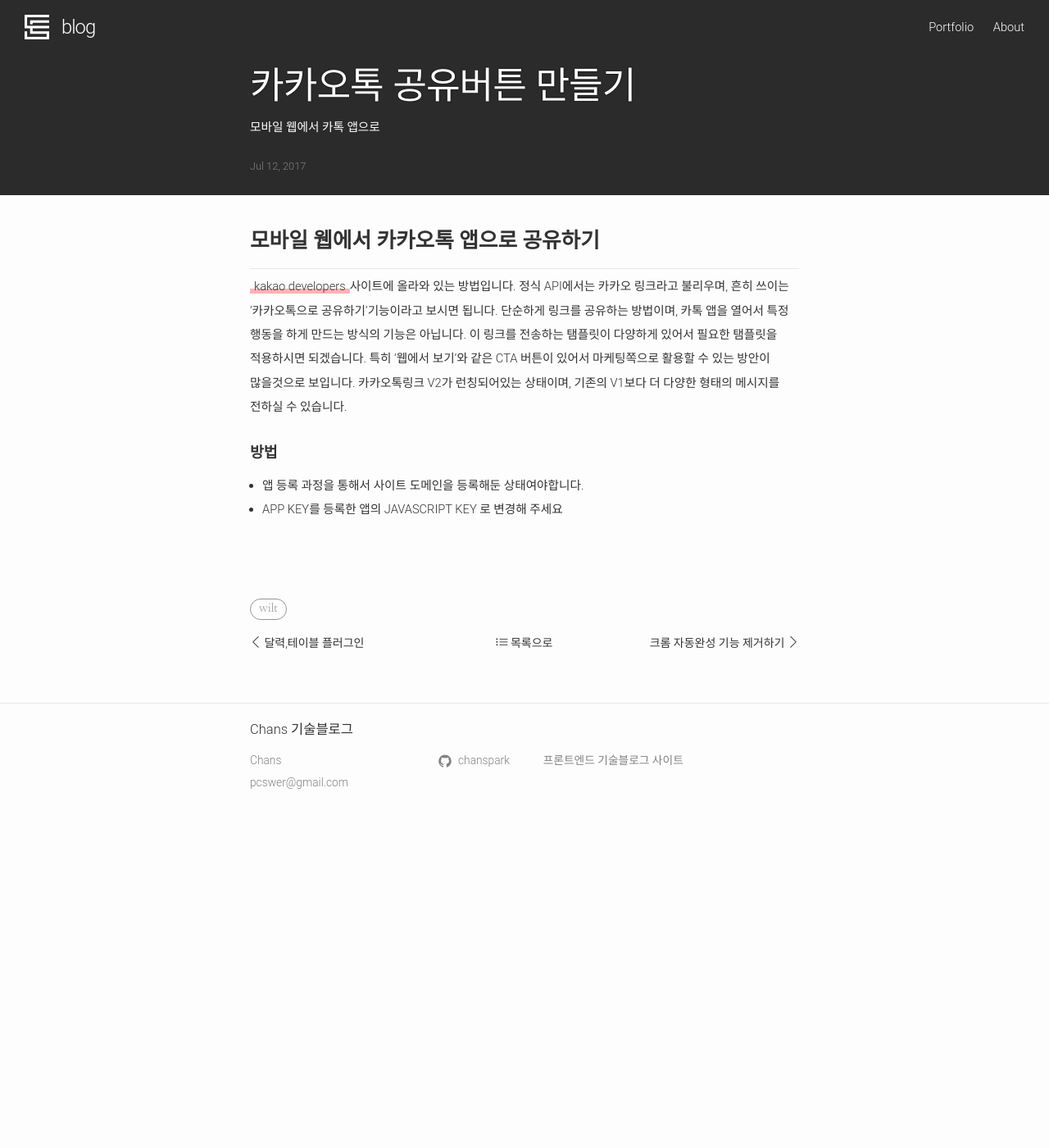
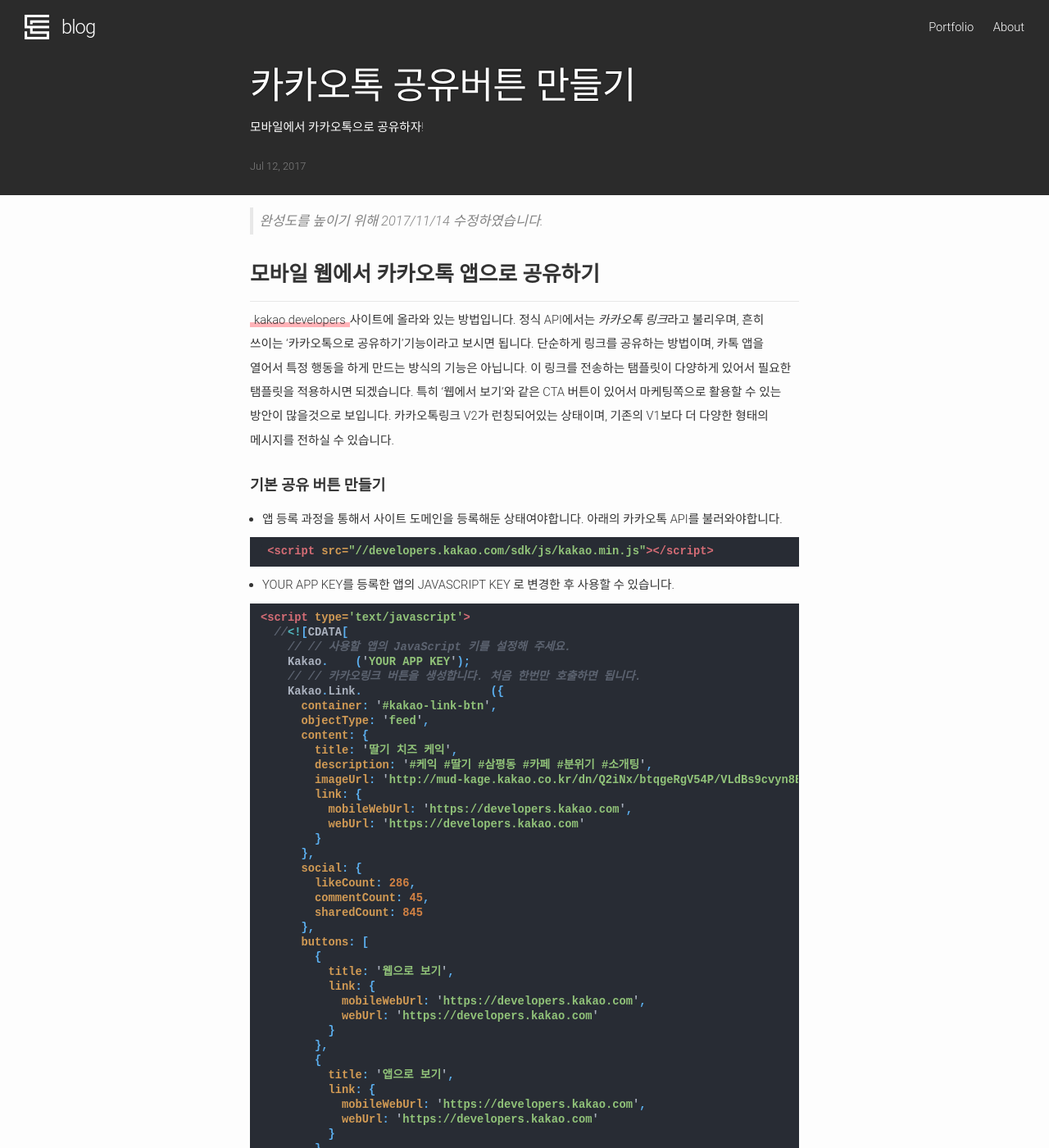
Before and after one commit to chanspark/chanspark.github.io, a Jekyll site: the page built from _posts/2017-07-12-카카오톡-공유버튼-만들기.markdown, in a window 1280 px wide and 1400 px high, scrolled down 212 px. Shown: the whole window at 82% size. Built offline with Jekyll 4.4.1, drawn with Linux system fonts in a browser that asks for light colours; nearby versions of some CDN libraries; comment, search, counter and statistics services are not loaded; before the commit the page ends 1211 px from its top, so only the background shows below that; some of the changed text lies outside the part shown.

Commit message:
[update] post content updated

````diff
--- a/_posts/2017-07-12-카카오톡-공유버튼-만들기.markdown
+++ b/_posts/2017-07-12-카카오톡-공유버튼-만들기.markdown
@@ -1,20 +1,142 @@
 ---
 layout: post
 title:  "카카오톡 공유버튼 만들기"
-description: "모바일 웹에서 카톡 앱으로"
+description: "모바일에서 카카오톡으로 공유하자!"
 author: chans
 image: " "
-date:   2017-07-12 20:30:00 +0900
+date:  2017-07-12 20:30:00 +0900
 tags: [wilt]
 comments: true
 ---
 
+> 완성도를 높이기 위해 2017/11/14 수정하였습니다.
+
 ## 모바일 웹에서 카카오톡 앱으로 공유하기
-[kakao developers](https://developers.kakao.com/docs/js#카카오링크-피드-템플릿-보내기)사이트에 올라와 있는 방법입니다.
-정식 API에서는 카카오 링크라고 불리우며, 흔히 쓰이는 '카카오톡으로 공유하기'기능이라고 보시면 됩니다. 단순하게 링크를 공유하는 방법이며, 카톡 앱을 열어서 특정 행동을 하게 만드는 방식의 기능은 아닙니다.
+[kakao developers](https://developers.kakao.com/docs/js/kakaotalklink)사이트에 올라와 있는 방법입니다.
+정식 API에서는 *카카오톡 링크*라고 불리우며, 흔히 쓰이는 '카카오톡으로 공유하기'기능이라고 보시면 됩니다. 단순하게 링크를 공유하는 방법이며, 카톡 앱을 열어서 특정 행동을 하게 만드는 방식의 기능은 아닙니다.
 이 링크를 전송하는 탬플릿이 다양하게 있어서 필요한 탬플릿을 적용하시면 되겠습니다. 특히 '웹에서 보기'와 같은 CTA 버튼이 있어서 마케팅쪽으로 활용할 수 있는 방안이 많을것으로 보입니다.
 카카오톡링크 V2가 런칭되어있는 상태이며, 기존의 V1보다 더 다양한 형태의 메시지를 전하실 수 있습니다.
 
-### 방법
-- 앱 등록 과정을 통해서 사이트 도메인을 등록해둔 상태여야합니다.
-- APP KEY를 등록한 앱의 JAVASCRIPT KEY 로 변경해 주세요
+### 기본 공유 버튼 만들기
+- 앱 등록 과정을 통해서 사이트 도메인을 등록해둔 상태여야합니다. 아래의 카카오톡 API를 불러와야합니다.
+
+``` html
+ <script src="//developers.kakao.com/sdk/js/kakao.min.js"></script>
+```
+
+- YOUR APP KEY를 등록한 앱의 JAVASCRIPT KEY 로 변경한 후 사용할 수 있습니다.
+
+``` html
+<script type='text/javascript'>
+  //<![CDATA[
+    // // 사용할 앱의 JavaScript 키를 설정해 주세요.
+    Kakao.init('YOUR APP KEY');
+    // // 카카오링크 버튼을 생성합니다. 처음 한번만 호출하면 됩니다.
+    Kakao.Link.createDefaultButton({
+      container: '#kakao-link-btn',
+      objectType: 'feed',
+      content: {
+        title: '딸기 치즈 케익',
+        description: '#케익 #딸기 #삼평동 #카페 #분위기 #소개팅',
+        imageUrl: 'http://mud-kage.kakao.co.kr/dn/Q2iNx/btqgeRgV54P/VLdBs9cvyn8BJXB3o7N8UK/kakaolink40_original.png',
+        link: {
+          mobileWebUrl: 'https://developers.kakao.com',
+          webUrl: 'https://developers.kakao.com'
+        }
+      },
+      social: {
+        likeCount: 286,
+        commentCount: 45,
+        sharedCount: 845
+      },
+      buttons: [
+        {
+          title: '웹으로 보기',
+          link: {
+            mobileWebUrl: 'https://developers.kakao.com',
+            webUrl: 'https://developers.kakao.com'
+          }
+        },
+        {
+          title: '앱으로 보기',
+          link: {
+            mobileWebUrl: 'https://developers.kakao.com',
+            webUrl: 'https://developers.kakao.com'
+          }
+        }
+      ]
+    });
+  //]]>
+</script>
+```
+- id가 `kakao-link-btn`인 카카오 버튼 마크업을 생성해서, 위의 스크립트 코드와 연동되게 하면 됩니다.
+
+
+
+### 동적인 공유버튼 만들기
+동적인 링크를 보내기 위해서는 기본 템플릿에서 제공하는 파라미터들을 통해서 데이터를 넣어주면 됩니다. 예를 들어 `title`파라미터 값에 일반 string 값이 아닌 변수를 호출하고, 해당 변수에 동적으로 생성된 string 값을 넣어주면 되는 방법입니다. 저는 EJS 템플릿을 사용해서 미리 렌더링 되어있는 데이터 변수값을 대입해주는 방법을 사용하였습니다.
+
+``` html
+<script type='text/javascript'>
+ 	// ... some code ... //
+ 	Kakao.init('YOUR APP KEY');
+
+	var _title = "<%= title %>";
+	var _description = "<%= page.description %>";
+	var _button = "읽으러 가기";
+
+	Kakao.Link.createDefaultButton({
+	  container: '#kakao-link-btn',
+	  objectType: 'feed',
+	  content: {
+		  title: _title,
+		  description: _description,
+	    // ... some code ... //
+	  },
+	  buttons: [
+	    {
+	      title: _button,
+	      link: {
+				// ... some code ... //
+	      }
+	    }
+	  ]
+});
+</script>
+```
+
+
+### 커스텀 템플릿을 활용한 공유버튼
+[커스텀 링크 만들기](https://developers.kakao.com/docs/template/getting-started) 사이트에서 확인 할 수 있습니다. 로그인을 한 후 접속하게되면 앱에서 사용할 템플릿을 직접 꾸밀 수 있습니다. 이미지를 몇장이 보이게할지, 버튼은 몇개를 넣을지 등등을 커스터마이징 할 수 있죠. 커스터마이징 후에는 정식으로 카카오 API에 등록해서 사용하면 됩니다. 저는 커스텀 템플릿을 아래와 같이 만들었습니다.
+
+`kakaoLink` 라는 함수를 지정해서 어느 버튼이든 클릭하면 공유가 되도록 설정하였습니다.
+
+``` html
+<script>
+	Kakao.init('YOUR APP KEY');
+
+	function kakaoLink() {
+		var _user = localStorage.getItem('user');
+		var _slug = "recipes/user=" + _user;		var _title = "<%= title %>";
+		var _description = "<%= page.description %>";
+
+		Kakao.Link.sendCustom({
+		    templateId: 9999, // 이 템플릿 아이디가 중요합니다
+		    templateArgs: {
+		    'profile': '테스트프로필',
+		    'title': _title,
+		    'description': _description,
+		    'url': _slug,
+		    'imgFirst': 'https://cloudfront.net/<%= page.image %>',
+		    'imgSecond': 'https://cloudfront.net/<%= page.image_two %>',
+		    }
+		});
+	}
+</script>
+```
+
+저는 위와 같이 커스텀 템플릿을 만들어서 사용하고 있습니다. 간단하게 카카오톡 공유하기 버튼 만드는 방법을 포스트해보았습니다. 커스텀 템플릿을 설정하는건 좀 더 디테일한 설명이 가능하니, 추후에 시간이 나면 포스트를 업데이트 하도록 하겠습니다. 혹 포스트 내용에 문제가 있을경우 알려주세요! 감사합니다.
+
+> 중요!
+> 커스텀 템플릿을 생성할 경우 URL 관련 파라미터 값이 정상적으로 작동하지 않을경우가 있습니다. kakao devtalk에 문의해서 아래와 같은 답변을 받았습니다.
+> '카카오링크를 통해서 PC나 모바일 웹사이트로 이동이 필요할 경우, 다른 링크 설정의 파라미터 값을 제거해주면 됩니다.' [링크](https://devtalk.kakao.com/t/url/34873/6)
--- a/_posts/2017-07-14-링크복사-버튼-만들기.markdown
+++ b/_posts/2017-07-14-링크복사-버튼-만들기.markdown
@@ -59,7 +59,8 @@
 제작자에 따르면 Selection 과 execCommand API를 사용하는 플러그인이라고 하는데, Selection 같은 경우 모든 브라우저가 지원하지만 execCommand 는 그렇지 않다고 합니다. 다행히 IE9 이상은 지원하지만 IE8 이하부터가 문제가 되겠네요 ㅂㄷㅂㄷ..
 다행히 clipboard.js는 버튼 클릭시 event로 'success'와 'error'값을 반환해 주는데, 이 둘을 이용해서 크로스 브라우징을 맞출 수 있다고 합니다. 지원되지 않는 브라우저에서는 'error'값을 반환하게 되는데, 이때 'ctrl + c를 눌러서 복사하세요' 라는 `alert`창을 띄워주면 해결할 수 있을것이라고 하네요. (잠깐, 모바일 브라우저는...?)
 
-크로스 브라우징까지 고려한 코드는 다음과 같습니다. t
+크로스 브라우징까지 고려한 코드는 다음과 같습니다.
+
 ``` js
 var clipboard = new Clipboard('.btn');
 
````
Also changed, not shown: other parts of _posts/2017-07-14-링크복사-버튼-만들기.markdown (+1 -1 lines).
